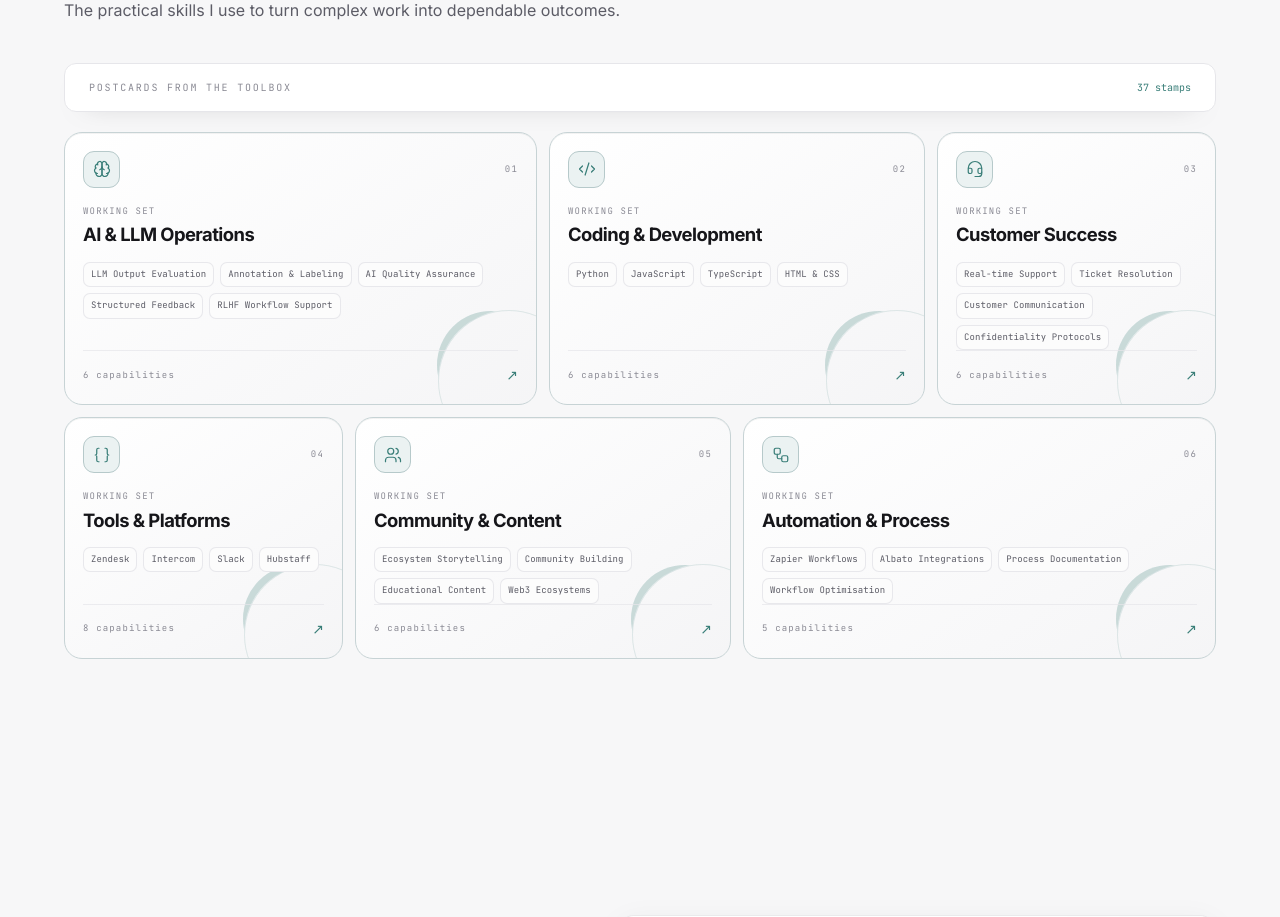
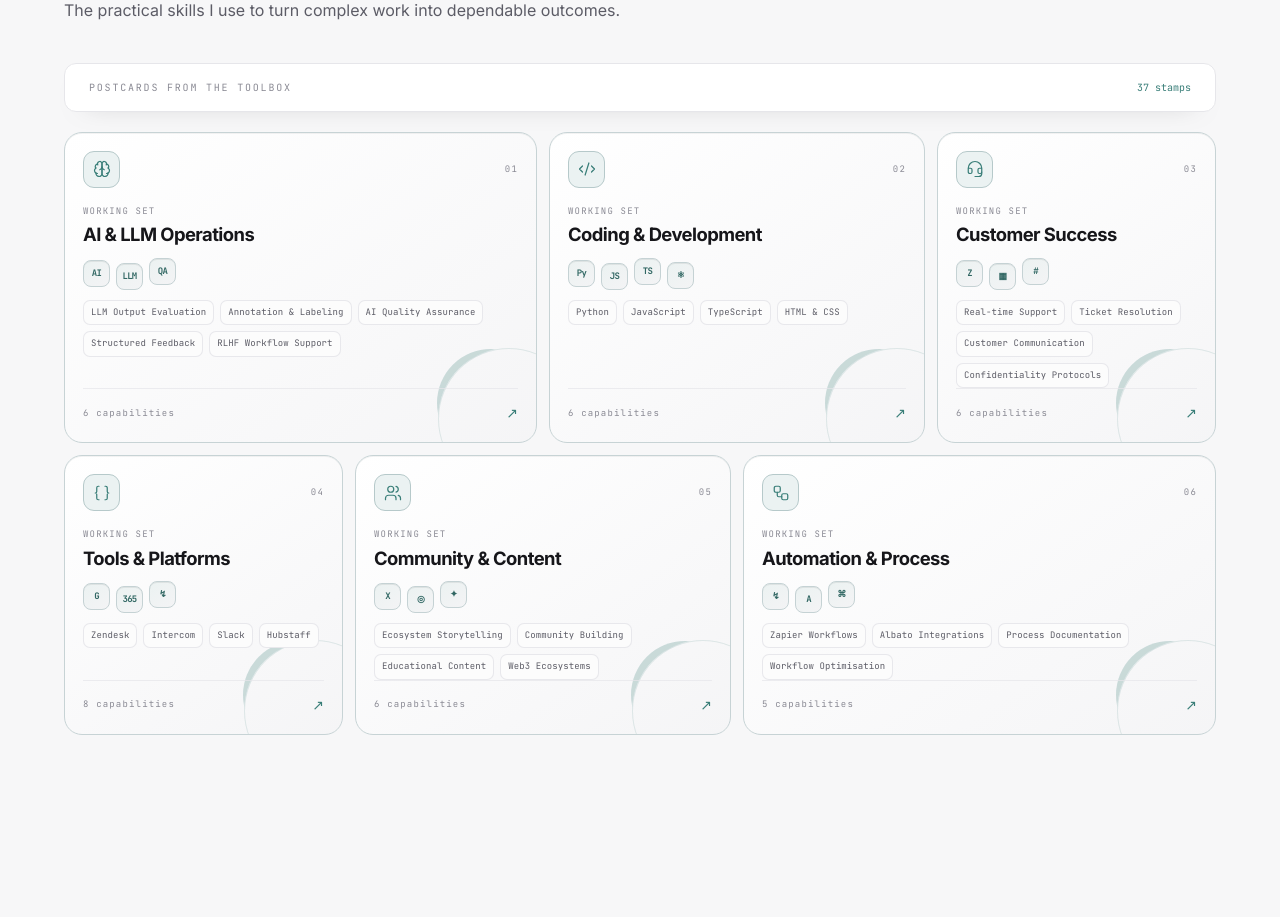
Before and after one commit to isharik/Portfolio, a Next.js app: page / in a window 1280 px wide. Shown: the part 5460-6377 px from the top of the page. Built offline with nearby package versions, Linux system fonts and the light colour scheme; no server answers.

Commit message:
Add platform marks to skills bento

```diff
--- a/src/app/globals.css
+++ b/src/app/globals.css
@@ -930,13 +930,23 @@ html.js .preloader-root {
 .skills-bento-index,.skills-bento-eyebrow,.skills-bento-footer { color: var(--fg-subtle); font-family: var(--font-mono),monospace; font-size: 9px; letter-spacing: .13em; }
 .skills-bento-eyebrow { margin-top: 17px; }
 .skills-bento-title { margin-top: 5px; color: var(--fg); font-size: clamp(1rem,1.8vw,1.15rem); font-weight: 620; letter-spacing: -.03em; line-height: 1.2; }
-.skills-bento-tools { position: relative; z-index: 1; display: flex; flex-wrap: wrap; gap: 6px; margin-top: 16px; }
+.skills-bento-mark-rail { position: relative; z-index: 1; display: flex; align-items: center; gap: 6px; margin-top: 14px; }
+.skills-bento-mark { display: grid; width: 27px; height: 27px; place-items: center; border: 1px solid color-mix(in srgb,var(--accent) 19%,var(--border)); border-radius: 8px; background: linear-gradient(145deg,color-mix(in srgb,var(--accent) 10%,var(--surface)),color-mix(in srgb,var(--surface-muted) 82%,var(--surface))); box-shadow: inset 0 1px color-mix(in srgb,var(--fg) 7%,transparent); color: color-mix(in srgb,var(--accent) 78%,var(--fg)); font-family: var(--font-mono),monospace; font-size: 9px; font-weight: 700; letter-spacing: -.08em; line-height: 1; transition: transform 180ms ease,border-color 180ms ease,background-color 180ms ease; }
+.skills-bento-mark:nth-child(2) { transform: translateY(3px); }
+.skills-bento-mark:nth-child(3) { transform: translateY(-2px); }
+.skills-bento-mark:nth-child(4) { transform: translateY(2px); }
+.skills-bento-card:hover .skills-bento-mark { border-color: color-mix(in srgb,var(--accent) 50%,var(--border)); }
+.skills-bento-card:hover .skills-bento-mark:nth-child(1) { transform: translateY(-2px); }
+.skills-bento-card:hover .skills-bento-mark:nth-child(2) { transform: translateY(0); }
+.skills-bento-card:hover .skills-bento-mark:nth-child(3) { transform: translateY(-4px); }
+.skills-bento-card:hover .skills-bento-mark:nth-child(4) { transform: translateY(-1px); }
+.skills-bento-tools { position: relative; z-index: 1; display: flex; flex-wrap: wrap; gap: 6px; margin-top: 13px; }
 .skills-bento-tool { max-width: 100%; overflow: hidden; padding: 5px 7px; border: 1px solid color-mix(in srgb,var(--border) 86%,transparent); border-radius: 7px; background: color-mix(in srgb,var(--bg) 38%,var(--surface)); color: var(--fg-muted); font-family: var(--font-mono),monospace; font-size: 9px; letter-spacing: .01em; text-overflow: ellipsis; white-space: nowrap; }
 .skills-bento-footer { position: relative; z-index: 1; display: flex; align-items: center; justify-content: space-between; margin-top: auto; padding-top: 14px; border-top: 1px solid color-mix(in srgb,var(--border) 72%,transparent); }
 .skills-bento-footer span:last-child { color: var(--accent); font-size: 14px; letter-spacing: 0; }
 @media (min-width: 640px) { .skills-bento { grid-template-columns: repeat(2,minmax(0,1fr)); } }
 @media (min-width: 1024px) { .skills-bento { grid-template-columns: repeat(12,minmax(0,1fr)); } .skills-bento-feature { grid-column: span 5 / span 5; } .skills-bento-wide { grid-column: span 4 / span 4; } .skills-bento-compact { grid-column: span 3 / span 3; } .skills-bento-feature { min-height: 212px; } }
-@media (prefers-reduced-motion: reduce) { .skills-bento-card { transition: none; } .skills-bento-card:hover { transform: none; } }
+@media (prefers-reduced-motion: reduce) { .skills-bento-card,.skills-bento-mark { transition: none; } .skills-bento-card:hover,.skills-bento-card:hover .skills-bento-mark { transform: none; } }
 
 /* Lamp pull-chain: metallic beaded chain */
 .bead-chain {
--- a/src/components/sections/Skills.tsx
+++ b/src/components/sections/Skills.tsx
@@ -7,6 +7,14 @@ import { skillGroups } from '@/lib/content'
 
 const ICONS: LucideIcon[] = [Brain, Code2, Headset, Braces, Users, Workflow]
 const BENTO_SIZES = ['skills-bento-feature', 'skills-bento-wide', 'skills-bento-compact', 'skills-bento-compact', 'skills-bento-wide', 'skills-bento-feature']
+const TOOL_MARKS = [
+  [{ mark: 'AI', name: 'AI operations' }, { mark: 'LLM', name: 'Large language models' }, { mark: 'QA', name: 'Quality assurance' }],
+  [{ mark: 'Py', name: 'Python' }, { mark: 'JS', name: 'JavaScript' }, { mark: 'TS', name: 'TypeScript' }, { mark: '⚛', name: 'React' }],
+  [{ mark: 'Z', name: 'Zendesk' }, { mark: '▦', name: 'Intercom' }, { mark: '#', name: 'Slack' }],
+  [{ mark: 'G', name: 'Google Workspace' }, { mark: '365', name: 'Microsoft 365' }, { mark: '↯', name: 'Zapier' }],
+  [{ mark: 'X', name: 'X' }, { mark: '◎', name: 'Web3 communities' }, { mark: '✦', name: 'Content storytelling' }],
+  [{ mark: '↯', name: 'Zapier' }, { mark: 'A', name: 'Albato' }, { mark: '⌘', name: 'Process systems' }],
+]
 
 /** A concise bento view of the tools used across each working discipline. */
 export default function Skills() {
@@ -23,6 +31,7 @@ export default function Skills() {
           <div className="skills-bento mt-5">
             {skillGroups.map((group, index) => {
               const Icon = ICONS[index]
+              const marks = TOOL_MARKS[index]
               return (
                 <article key={group.label} className={`skills-bento-card ${BENTO_SIZES[index]}`}>
                   <div className="skills-bento-card-top">
@@ -32,6 +41,9 @@ export default function Skills() {
                   <div>
                     <p className="skills-bento-eyebrow">WORKING SET</p>
                     <h3 className="skills-bento-title">{group.label}</h3>
+                  </div>
+                  <div className="skills-bento-mark-rail" aria-label={`${group.label} platform marks`}>
+                    {marks.map(({ mark, name }) => <span key={name} className="skills-bento-mark" title={name} aria-label={name}>{mark}</span>)}
                   </div>
                   <div className="skills-bento-tools" aria-label={`${group.label} tools`}>
                     {group.skills.slice(0, index === 0 ? 5 : 4).map((skill) => (
```
